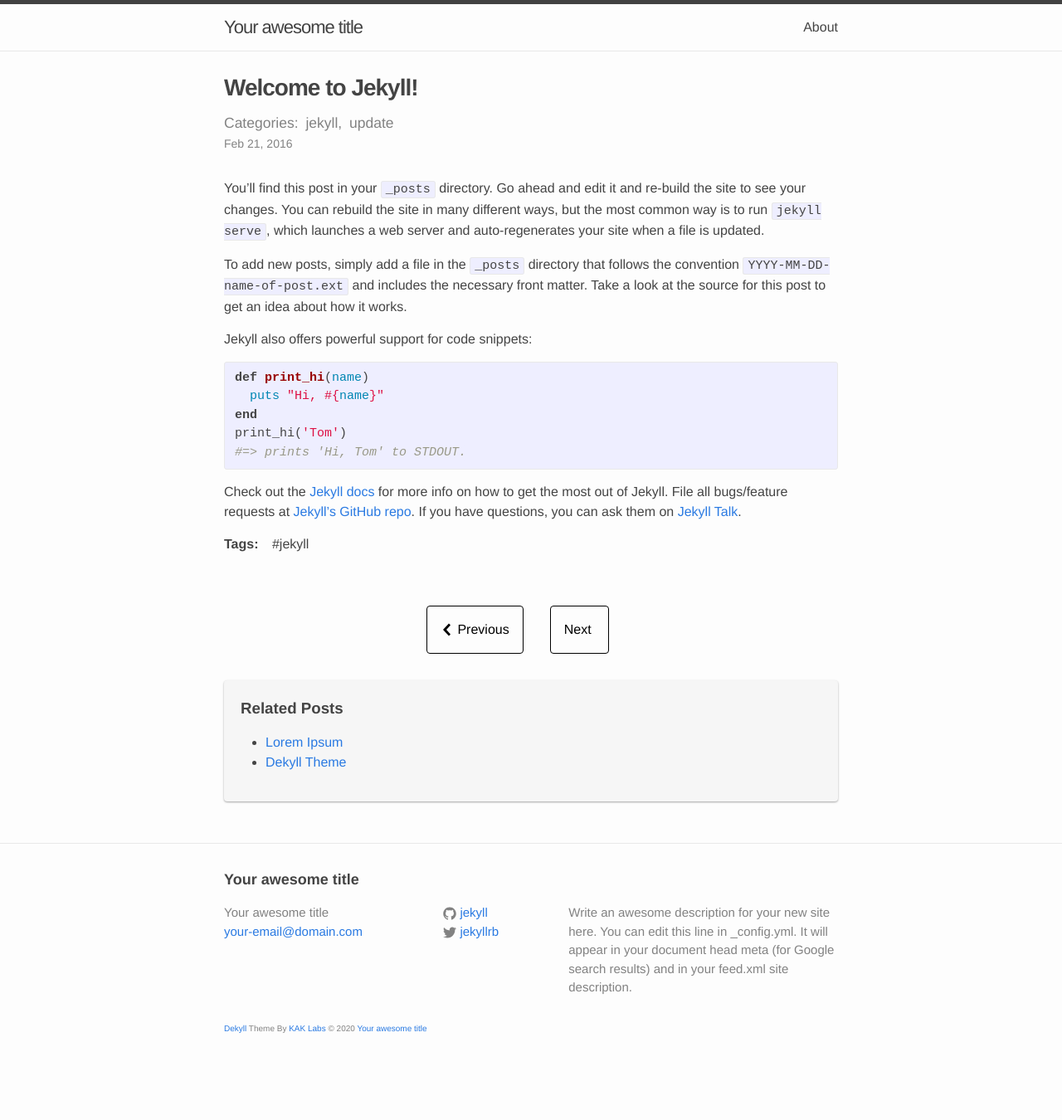
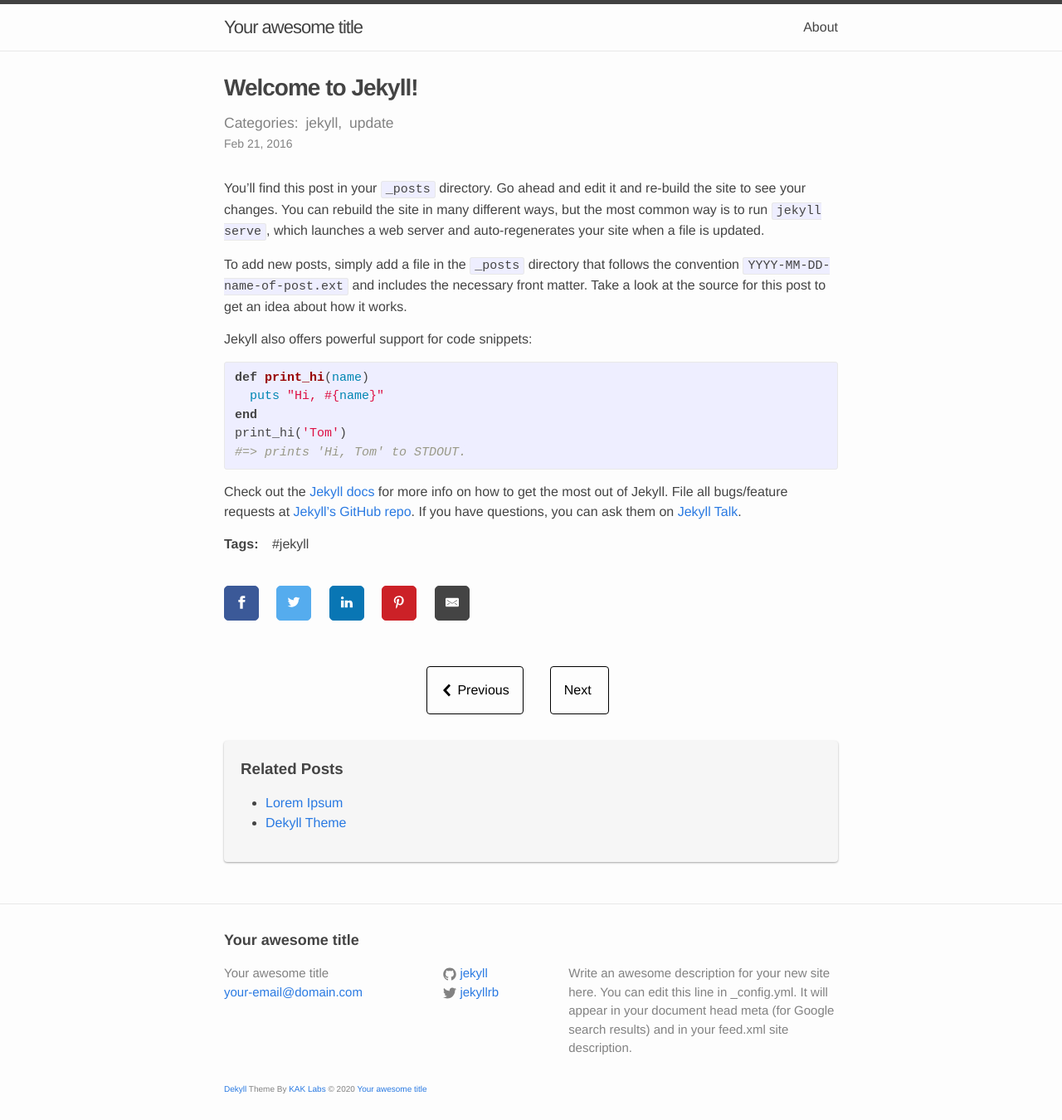
Before and after one commit to kaklabs/demo-dekyll, a Jekyll site: the page built from _posts/2016-02-21-welcome-to-jekyll.markdown, in a window 1280 px wide. Shown: the whole page at 83% size. Built offline with Jekyll 4.4.1, drawn with Linux system fonts in a browser that asks for light colours; before the commit the page ends 1277 px from its top, so only the background shows below that.

Commit message:
enable social sharing, update readme, and add excerpt on welcome to jekyll post

```diff
--- a/_config.yml
+++ b/_config.yml
@@ -15,12 +15,13 @@
 baseurl: "/dekyll-for-github" # the subpath of your site, e.g. /blog
 url: "http://yourdomain.com" # the base hostname & protocol for your site
 
+social_sharing: true
 github_username:  jekyll
 google_analytic_id:
 disqus_name:
 
 permalink: /:year/:month/:day/:title:output_ext
-paginate: 1
+paginate: 2
 paginate_path: /page/:num
 
 # jekyll seo tag settings
--- a/_includes/footer.html
+++ b/_includes/footer.html
@@ -32,7 +32,7 @@
         <p>{{ site.description }}</p>
       </div>
 
-      <section style="font-size: 10px; padding-left: 15px;"><a href="https://github.com/kuntoaji/dekyll">Dekyll</a> Theme By <a href="http://www.kaklabs.com">KAK Labs</a> &copy; {{  site.time | date: '%Y' }} <a href="{{ site.baseurl }}">{{ site.title }}</a></section>
+      <section style="font-size: 10px; padding-left: 15px;"><a href="https://github.com/kaklabs/dekyll-for-github">Dekyll</a> Theme By <a href="http://www.kaklabs.com">KAK Labs</a> &copy; {{  site.time | date: '%Y' }} <a href="{{ site.baseurl }}">{{ site.title }}</a></section>
 
     </div>
 
--- a/_includes/social.html
+++ b/_includes/social.html
@@ -24,20 +24,6 @@
         <svg version="1.1" x="0px" y="0px" width="24px" height="24px" viewBox="0 0 24 24" enable-background="new 0 0 24 24" xml:space="preserve">
             <g>
                 <path d="M23.444,4.834c-0.814,0.363-1.5,0.375-2.228,0.016c0.938-0.562,0.981-0.957,1.32-2.019c-0.878,0.521-1.851,0.9-2.886,1.104 C18.823,3.053,17.642,2.5,16.335,2.5c-2.51,0-4.544,2.036-4.544,4.544c0,0.356,0.04,0.703,0.117,1.036 C8.132,7.891,4.783,6.082,2.542,3.332C2.151,4.003,1.927,4.784,1.927,5.617c0,1.577,0.803,2.967,2.021,3.782 C3.203,9.375,2.503,9.171,1.891,8.831C1.89,8.85,1.89,8.868,1.89,8.888c0,2.202,1.566,4.038,3.646,4.456 c-0.666,0.181-1.368,0.209-2.053,0.079c0.579,1.804,2.257,3.118,4.245,3.155C5.783,18.102,3.372,18.737,1,18.459 C3.012,19.748,5.399,20.5,7.966,20.5c8.358,0,12.928-6.924,12.928-12.929c0-0.198-0.003-0.393-0.012-0.588 C21.769,6.343,22.835,5.746,23.444,4.834z"/>
-            </g>
-        </svg>
-        </div>
-      </div>
-    </a>
-  </li>
-  <li>
-    <!-- Sharingbutton Google+ -->
-    <a class="resp-sharing-button__link" href="https://plus.google.com/share?url={{ shared_url }}" target="_blank" aria-label="">
-      <div class="resp-sharing-button resp-sharing-button--google resp-sharing-button--small"><div aria-hidden="true" class="resp-sharing-button__icon resp-sharing-button__icon--solid">
-        <svg version="1.1" x="0px" y="0px" width="24px" height="24px" viewBox="0 0 24 24" enable-background="new 0 0 24 24" xml:space="preserve">
-            <g>
-                <path d="M11.366,12.928c-0.729-0.516-1.393-1.273-1.404-1.505c0-0.425,0.038-0.627,0.988-1.368 c1.229-0.962,1.906-2.228,1.906-3.564c0-1.212-0.37-2.289-1.001-3.044h0.488c0.102,0,0.2-0.033,0.282-0.091l1.364-0.989 c0.169-0.121,0.24-0.338,0.176-0.536C14.102,1.635,13.918,1.5,13.709,1.5H7.608c-0.667,0-1.345,0.118-2.011,0.347 c-2.225,0.766-3.778,2.66-3.778,4.605c0,2.755,2.134,4.845,4.987,4.91c-0.056,0.22-0.084,0.434-0.084,0.645 c0,0.425,0.108,0.827,0.33,1.216c-0.026,0-0.051,0-0.079,0c-2.72,0-5.175,1.334-6.107,3.32C0.623,17.06,0.5,17.582,0.5,18.098 c0,0.501,0.129,0.984,0.382,1.438c0.585,1.046,1.843,1.861,3.544,2.289c0.877,0.223,1.82,0.335,2.8,0.335 c0.88,0,1.718-0.114,2.494-0.338c2.419-0.702,3.981-2.482,3.981-4.538C13.701,15.312,13.068,14.132,11.366,12.928z M3.66,17.443 c0-1.435,1.823-2.693,3.899-2.693h0.057c0.451,0.005,0.892,0.072,1.309,0.2c0.142,0.098,0.28,0.192,0.412,0.282 c0.962,0.656,1.597,1.088,1.774,1.783c0.041,0.175,0.063,0.35,0.063,0.519c0,1.787-1.333,2.693-3.961,2.693 C5.221,20.225,3.66,19.002,3.66,17.443z M5.551,3.89c0.324-0.371,0.75-0.566,1.227-0.566l0.055,0 c1.349,0.041,2.639,1.543,2.876,3.349c0.133,1.013-0.092,1.964-0.601,2.544C8.782,9.589,8.363,9.783,7.866,9.783H7.865H7.844 c-1.321-0.04-2.639-1.6-2.875-3.405C4.836,5.37,5.049,4.462,5.551,3.89z"/>
-                <polygon points="23.5,9.5 20.5,9.5 20.5,6.5 18.5,6.5 18.5,9.5 15.5,9.5 15.5,11.5 18.5,11.5 18.5,14.5 20.5,14.5 20.5,11.5  23.5,11.5    "/>
             </g>
         </svg>
         </div>
--- a/_posts/2016-02-21-welcome-to-jekyll.markdown
+++ b/_posts/2016-02-21-welcome-to-jekyll.markdown
@@ -5,6 +5,7 @@
 categories: jekyll update
 tags:
 - jekyll
+excerpt: Example post with code highlighting
 ---
 You’ll find this post in your `_posts` directory. Go ahead and edit it and re-build the site to see your changes. You can rebuild the site in many different ways, but the most common way is to run `jekyll serve`, which launches a web server and auto-regenerates your site when a file is updated.
 
```
Also changed, not shown: README.md.
